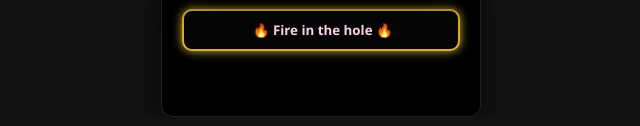
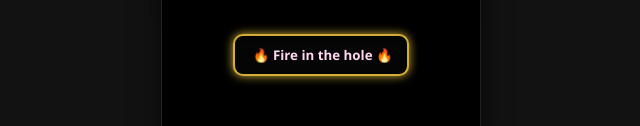
Before and after one commit to Stefan-Mazarine/RespectToStormtroopersSidebar, a plain HTML site: page index.html in a window 1280 px wide. Shown: the part 1496-1622 px from the top of the page, without its empty margins (319-959 px from the left). Drawn offline with Linux system fonts and the light colour scheme.

Commit message:
Update index.html

```diff
--- a/index.html
+++ b/index.html
@@ -270,25 +270,24 @@ startRepublicMouse();
 https://www.youtube.com/embed/glV4moh4Ff8?autoplay=1&amp;mute=0&amp;rel=0&amp;controls=1" frameborder="0" allow="autoplay; encrypted-media;" allowfullscreen="allowfullscreen"></iframe></div>
 </div>
 <!-- CONFETTI BUTTON -->
+<div style="text-align: center; margin-top: 25px;">
 <button onclick="
-  const emojis=['😎','‼️','💯','😄','✨'];
-  for(let i=0;i&lt;500;i++){
-    let c=document.createElement('div');
-    c.textContent=emojis[Math.floor(Math.random()*emojis.length)];
-    c.style.position='fixed';
-    c.style.left=Math.random()*100+'vw';
-    c.style.top=(Math.random()*-160)+'px';
-    c.style.fontSize=(Math.random()*24+10)+'px';
-    c.style.zIndex='99999';
-    c.style.pointerEvents='none';
-    c.style.transition='transform 4s linear, opacity 4s linear';
-    document.body.appendChild(c);
-    setTimeout(()=&gt;{
-      c.style.transform='translateY('+(window.innerHeight+400)+'px) rotate('+(Math.random()*1440)+'deg)';
-      c.style.opacity='0';
-    },10);
-    setTimeout(()=&gt;c.remove(),9500);
-  }
-" onmouseover="this.style.transform='scale(1.06)';this.style.boxShadow='0 0 22px #ffd700';this.style.background='#111';" onmouseout="this.style.transform='scale(1)';this.style.boxShadow='0 0 10px #d4af37';this.style.background='#050505';" style="background: #050505; color: #ffd7f0; border: 2px solid #d4af37; border-radius: 10px; padding: 10px 14px; font-weight: bold; box-shadow: 0 0 10px #d4af37; cursor: pointer; transition: all .3s ease; font-family: inherit;">&nbsp;🔥 Fire in the hole 🔥</button>
+const E=['😎','‼️','💯','😄','✨'];
+for(let i=150;i--;){
+  const c=document.createElement('div');
+  c.textContent=E[Math.floor(Math.random()*E.length)];
+  c.style.cssText='position:fixed;pointer-events:none;z-index:99999;will-change:transform,opacity;top:-50px;left:'+Math.random()*100+'vw;font-size:'+(Math.random()*24+10)+'px';
+  const a=c.animate([
+    {transform:'translateY(0) rotate(0deg)',opacity:1},
+    {transform:'translateY('+(innerHeight+100)+'px) rotate('+Math.random()*720+'deg)',opacity:0}
+  ],{duration:2000+Math.random()*2000,delay:Math.random()*1500,easing:'linear',fill:'both'});
+  document.body.appendChild(c);
+  a.onfinish=function(){c.remove()};
+}
+" onmouseover="this.style.transform='scale(1.06)';this.style.boxShadow='0 0 22px #ffd700';this.style.background='#111';" onmouseout="this.style.transform='scale(1)';this.style.boxShadow='0 0 10px #d4af37';this.style.background='#050505';" style="background: #050505; color: #ffd7f0; border: 2px solid #d4af37; border-radius: 10px; padding: 10px 14px; font-weight: bold; box-shadow: 0 0 10px #d4af37; cursor: pointer; transition: all .3s ease; font-family: inherit;">&nbsp;🔥 Fire in the hole 🔥</button></div>
+</div>
+</div>
 </body>
 </html>
+</body>
+</html>
```
